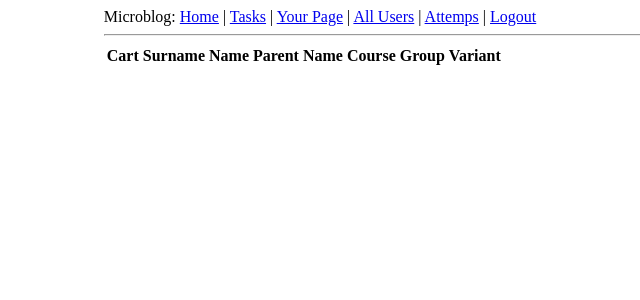
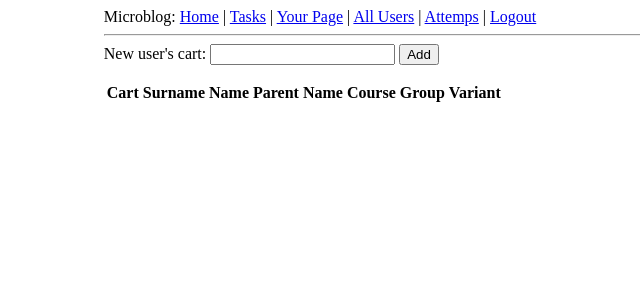
Before and after one commit to kuzaleks/collab, a Flask app: page /all_users in a window 1280 px wide. Shown: the top 300 px of the page, without its empty margins (157-797 px from the left). Run offline with Flask 2, Linux system fonts and the light colour scheme; a user stored in the database is signed in; tables that the repository leaves empty hold one stand-in row (values such as "Sample post"); lists and menus that the app fills with data are empty; parts of the project's set-up code (start-up, migrations or seed data) failed here and were passed over; some libraries are stand-ins or nearby versions.

Commit message:
Ability to add user

```diff
--- a/src/server/app/templates/users_table.html
+++ b/src/server/app/templates/users_table.html
@@ -1,6 +1,11 @@
 {% extends "base.html" %}
 
 {% block content %}
+<form action="/add_user" method="GET">
+	New user's cart:
+	<input type="text" name="cart">
+	<input type="submit" value="Add">
+</form>
 <table>
 	<thead>
 		<th>Cart</th>
--- a/src/server/app/views.py
+++ b/src/server/app/views.py
@@ -181,6 +181,31 @@ def task(task_id):
         task_exist = task_exist,
         conditionForm = conditionForm)
 
+@app.route('/add_user', methods=('GET', 'POST'))
+@login_required
+def add_user():
+    user_form = UserUpdateForm()
+    cart = request.args.get('cart')
+    user = User.query.filter_by(cart = cart).first()
+    if not user:
+        user = User()
+        user.cart = cart
+
+    if  user_form.validate_on_submit():
+            user.fname = user_form.fname.data
+            user.lname = user_form.lname.data
+            user.pname = user_form.pname.data
+            user.course = user_form.course.data
+            user.group = user_form.group.data
+            user.variant = user_form.variant.data
+            db.session.add(user)
+            db.session.commit()
+            return redirect(url_for("user", cart=cart))
+
+    return render_template('edit.html',
+        user_form = user_form)
+
+
 @app.route('/edit', methods=('GET', 'POST'))
 @login_required
 def edit():
```
